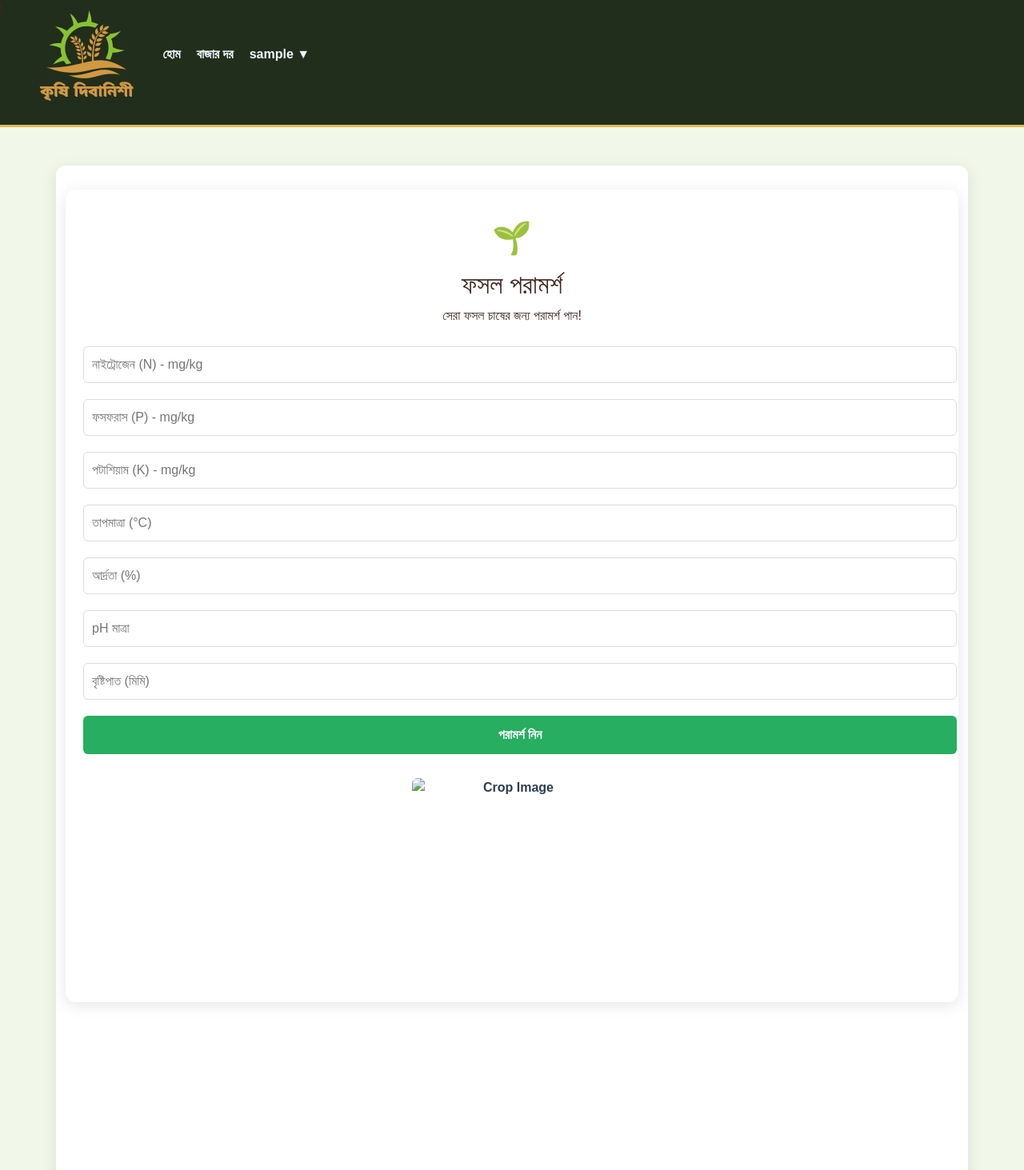
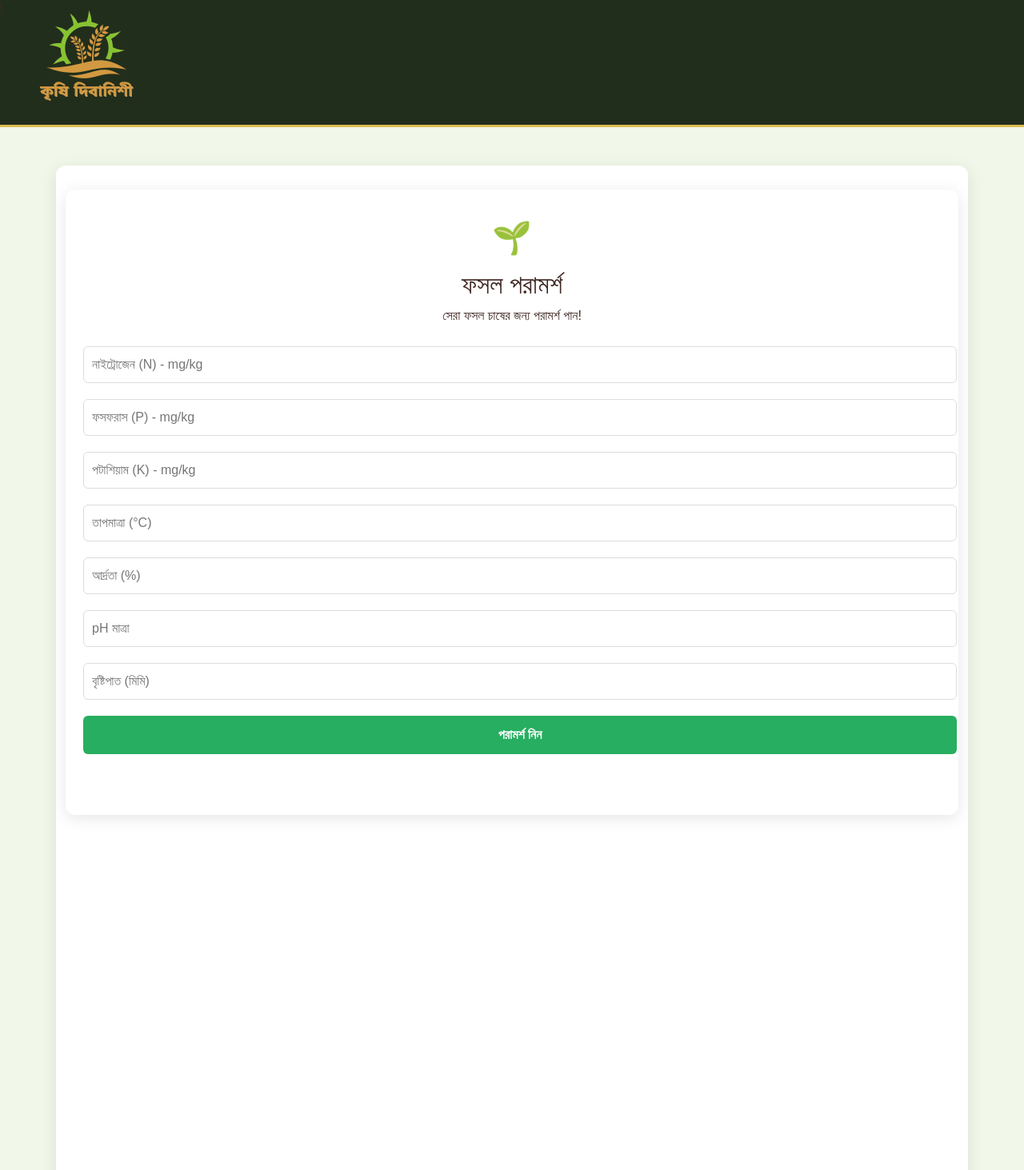
Before and after one commit to shadmansaleh/Krishi-DibaNishi, a Flask app: template app/templates/pages/crop_suggestion.html in a window 1280 px wide. Shown: the top 1463 px of the page at 80% size. Run offline with Flask 3, Linux system fonts and the light colour scheme; the template is opened without the code that fills it, so the values that code supplies are empty; the visitor is signed in with stand-in values (Sample User, id 1); parts of the project's set-up code (start-up, migrations or seed data) failed here and were passed over; some libraries are stand-ins or nearby versions; some web fonts are replaced.

Commit message:
fix styles

```diff
--- a/app/templates/pages/crop_suggestion.html
+++ b/app/templates/pages/crop_suggestion.html
@@ -21,9 +21,9 @@
             <button class="bt" type="submit">পরামর্শ নিন</button>
         </form>
 
-        <div id="result" class="d-flex justify-content-center align-items-center flex-row">
+        <div id="result" class="d-flex justify-content-center align-items-center flex-column">
+            <img src="" id="crop-image" alt="Crop Image" class="img-fluid rounded hidden" style="width: 250px; height: 250px; object-fit: cover;">
             <span id="crop-name" class="mb-3"></span>
-            <img src="" id="crop-image" alt="Crop Image" class="img-fluid rounded" style="width: 250px; height: 250px; object-fit: cover;">
         </div>
     </div>
 {% endblock %}
@@ -74,6 +74,10 @@
         font-weight: bold;
         color: #2c3e50;
     }
+
+    .hidden {
+        visibility: hidden;
+    }
 </style>
 {% endblock %}
 
@@ -95,8 +99,14 @@
         .then(response => response.json())
         .then(result => {
             document.getElementById('crop-name').innerText = `প্রস্তাবিত ফসল: ${result.crop}`;
-            if (result.image) $('#crop-image').attr('src', result.image);
-            else $('#crop-image').attr('src', '');
+            if (result.image) {
+                $('#crop-image').attr('src', result.image);
+                $('#crop-image').removeClass('hidden');
+            }
+            else {
+                $('#crop-image').attr('src', '');
+                $('#crop-image').addClass('hidden');
+            }
         })
         .catch(error => {
             console.error('Error:', error);
```
